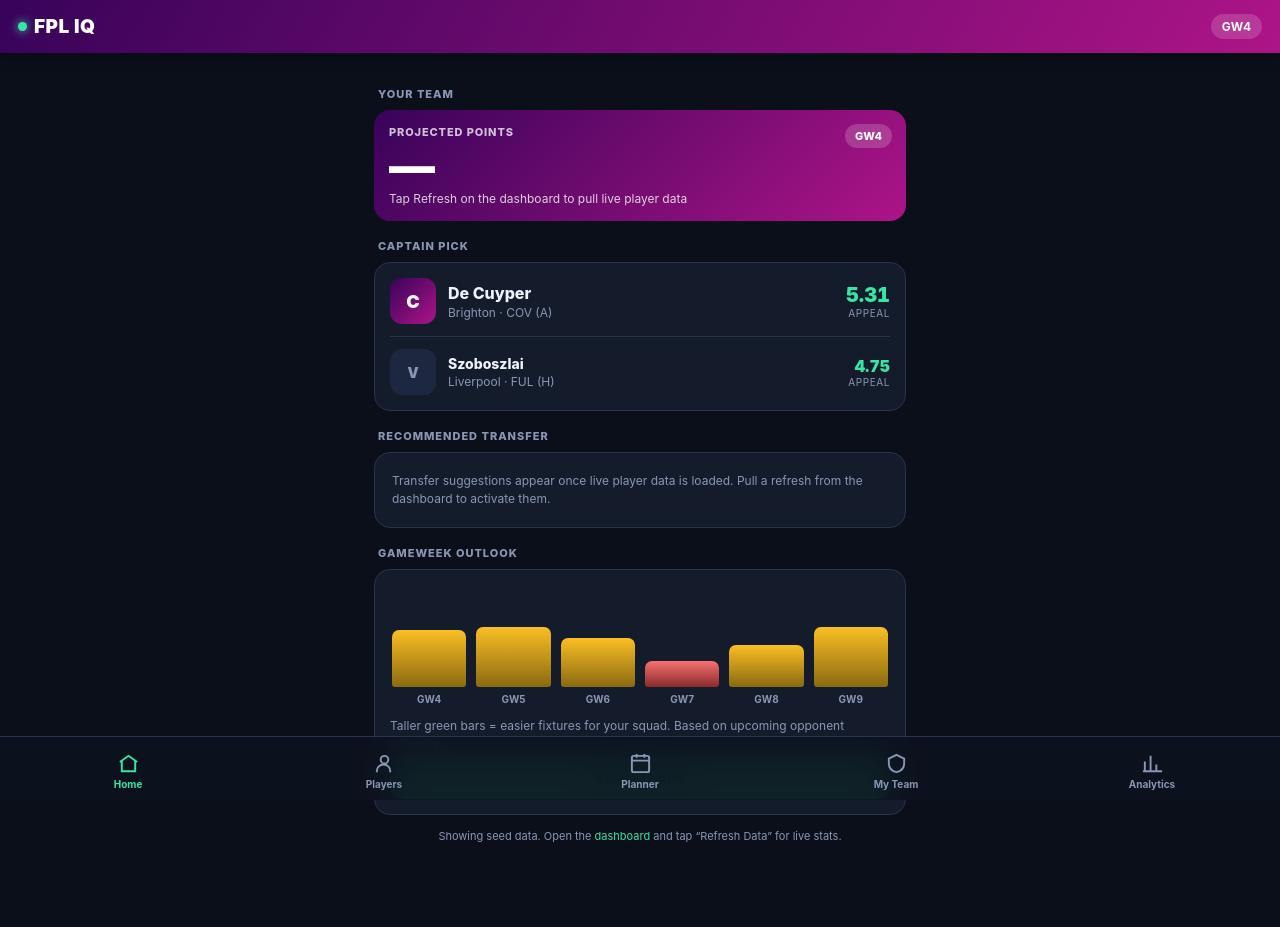
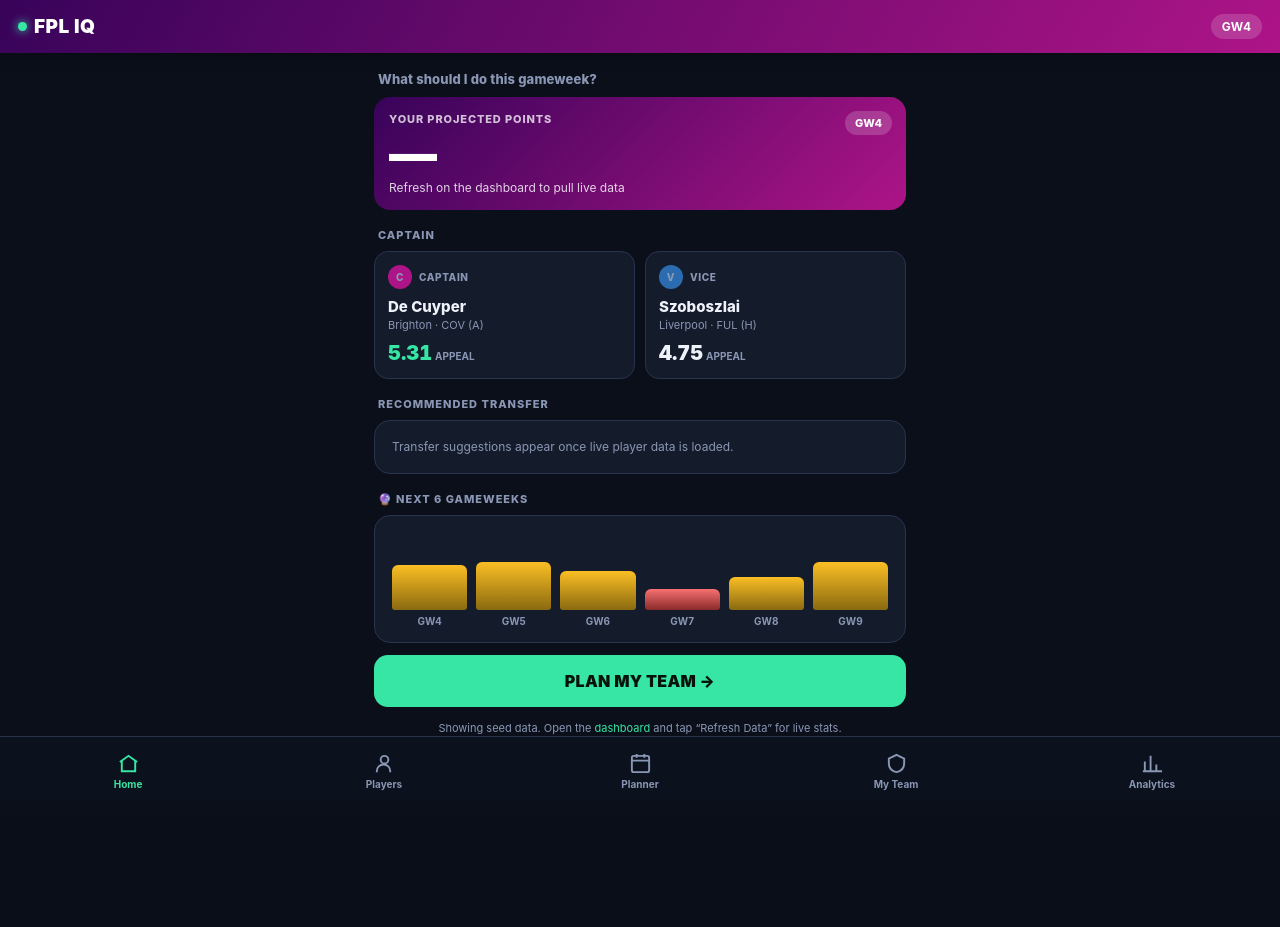
Before and after one commit to Cianobrien11/fpl-dashboard, a Flask app: page /app in a window 1280 px wide. After the commit the page ends 791 px from the top, so only its background shows below. Run offline with Flask 3, Linux system fonts and the light colour scheme; data comes from the database, SQL or seed files in the repository; some libraries are stand-ins or nearby versions.

Commit message:
Rework Home into a decision screen (captain/vice xPts, best opportunities, +pts transfer, PLAN MY TEAM) + labelled FPL IQ bars

```diff
--- a/templates/m_home.html
+++ b/templates/m_home.html
@@ -2,86 +2,87 @@
 {% block title %}FPL IQ — Home{% endblock %}
 {% block content %}
 <style>
+  .qline{font-size:13px;font-weight:800;color:var(--muted);margin:2px 4px 10px;letter-spacing:.01em}
+
   .hero{position:relative;overflow:hidden}
   .hero .lbl{font-size:11px;font-weight:800;letter-spacing:.08em;text-transform:uppercase;color:rgba(255,255,255,.75)}
-  .hero .big{font-size:46px;font-weight:900;color:#fff;line-height:1;margin:4px 0 2px;font-variant-numeric:tabular-nums}
-  .hero .sub{font-size:12px;color:rgba(255,255,255,.8)}
-  .hero .pill{position:absolute;top:14px;right:14px;background:rgba(255,255,255,.18);
-    color:#fff;font-size:11px;font-weight:800;padding:5px 10px;border-radius:100px}
+  .hero .big{font-size:48px;font-weight:900;color:#fff;line-height:1;margin:4px 0 2px;font-variant-numeric:tabular-nums}
+  .hero .sub{font-size:12px;color:rgba(255,255,255,.82)}
+  .hero .pill{position:absolute;top:14px;right:14px;background:rgba(255,255,255,.18);color:#fff;font-size:11px;font-weight:800;padding:5px 10px;border-radius:100px}
 
-  .row{display:flex;align-items:center;gap:12px}
-  .cap-badge{width:46px;height:46px;border-radius:12px;display:flex;align-items:center;justify-content:center;
-    font-weight:900;font-size:18px;background:linear-gradient(135deg,var(--p1),var(--p2));color:#fff;flex:none}
-  .cap-name{font-size:16px;font-weight:800}
-  .cap-meta{font-size:12px;color:var(--muted);margin-top:2px}
-  .cap-score{margin-left:auto;text-align:right}
-  .cap-score .v{font-size:20px;font-weight:900;color:var(--accent);font-variant-numeric:tabular-nums}
-  .cap-score .k{font-size:10px;color:var(--muted);text-transform:uppercase;letter-spacing:.06em}
+  /* captain + vice as two compact cards side by side */
+  .cv{display:flex;gap:10px}
+  .cv .cvcard{flex:1;background:var(--surface);border:1px solid var(--border);border-radius:14px;padding:13px}
+  .cv .role{display:flex;align-items:center;gap:7px;margin-bottom:8px}
+  .cv .arm{width:24px;height:24px;border-radius:50%;font-size:12px;font-weight:900;color:#fff;display:flex;align-items:center;justify-content:center}
+  .cv .arm.c{background:var(--p2)}.cv .arm.v{background:#2b6cb0}
+  .cv .role span{font-size:10px;font-weight:800;color:var(--muted);text-transform:uppercase;letter-spacing:.06em}
+  .cv .nm{font-size:15px;font-weight:800}
+  .cv .meta{font-size:11px;color:var(--muted);margin-top:2px}
+  .cv .xp{margin-top:9px;font-size:20px;font-weight:900;color:var(--accent);font-variant-numeric:tabular-nums}
+  .cv .xp small{font-size:10px;color:var(--muted);font-weight:700;text-transform:uppercase;margin-left:3px}
 
-  .xfer{display:flex;align-items:center;gap:10px;font-size:14px;font-weight:700}
-  .xfer .out{color:var(--hard)}.xfer .in{color:var(--easy)}
-  .xfer .arrow{color:var(--muted);font-size:18px}
-  .xfer-gain{margin-left:auto;background:var(--easy-bg);color:var(--easy);font-size:12px;font-weight:800;
-    padding:4px 9px;border-radius:100px;white-space:nowrap}
+  /* recommended transfer */
+  .xfer{display:flex;align-items:center;gap:10px;font-size:15px;font-weight:800}
+  .xfer .out{color:var(--hard)}.xfer .in{color:var(--easy)}.xfer .arrow{color:var(--muted);font-size:18px}
+  .xfer-gain{margin-left:auto;background:var(--easy-bg);color:var(--easy);font-size:13px;font-weight:900;padding:5px 11px;border-radius:100px;white-space:nowrap}
   .xfer-reason{font-size:12px;color:var(--muted);margin-top:9px;line-height:1.45}
 
-  .plist{display:flex;flex-direction:column}
-  .pitem{display:flex;align-items:center;gap:11px;padding:11px 2px;border-bottom:1px solid var(--border)}
-  .pitem:last-child{border-bottom:none}
-  .prank{width:20px;font-weight:800;color:var(--muted);font-size:13px;font-family:monospace}
-  .pname{font-size:14px;font-weight:700}
-  .pteam{font-size:11px;color:var(--muted);margin-top:1px}
-  .pxp{margin-left:auto;font-weight:900;font-size:15px;color:var(--accent);font-variant-numeric:tabular-nums}
+  /* best opportunities table */
+  table.opps{width:100%;border-collapse:collapse;font-size:13px}
+  table.opps th{text-align:left;color:var(--muted);font-size:9.5px;text-transform:uppercase;letter-spacing:.05em;padding:6px 6px;border-bottom:1px solid var(--border)}
+  table.opps td{padding:9px 6px;border-bottom:1px solid var(--border)}
+  table.opps tr:last-child td{border-bottom:none}
+  .opp-nm{font-weight:800}.opp-tm{font-size:10px;color:var(--muted)}
+  .opp-pos{font-size:9px;font-weight:800;padding:2px 5px;border-radius:4px;color:#fff;margin-right:5px}
+  .op-GK{background:#b45309}.op-DEF{background:#2b6cb0}.op-MID{background:#15803d}.op-FWD{background:#9d174d}
+  .opp-xp{text-align:right;font-weight:900;color:var(--accent);font-variant-numeric:tabular-nums}
+  .opp-own{text-align:right;color:var(--muted);font-variant-numeric:tabular-nums;font-size:12px}
 
-  .bars{display:flex;align-items:flex-end;gap:10px;height:120px;padding:6px 2px 0}
-  .bar{flex:1;display:flex;flex-direction:column;align-items:center;gap:6px;height:100%;justify-content:flex-end}
-  .bar .col{width:100%;border-radius:7px 7px 3px 3px;min-height:6px;transition:height .5s ease}
+  .bars{display:flex;align-items:flex-end;gap:9px;height:96px;padding:6px 2px 0}
+  .bar{flex:1;display:flex;flex-direction:column;align-items:center;gap:5px;height:100%;justify-content:flex-end}
+  .bar .col{width:100%;border-radius:6px 6px 3px 3px;min-height:5px}
   .bar.easy .col{background:linear-gradient(180deg,var(--easy),#1f8a4c)}
   .bar.mid .col{background:linear-gradient(180deg,var(--mid),#8a6a10)}
   .bar.hard .col{background:linear-gradient(180deg,var(--hard),#8a2a2a)}
   .bar .gw{font-size:10px;font-weight:700;color:var(--muted)}
 
-  .empty{font-size:12px;color:var(--muted);line-height:1.5;padding:4px 2px}
-  .refresh-note{font-size:11px;color:var(--muted);text-align:center;margin:14px 0 4px}
+  .cta{display:block;width:100%;text-align:center;background:var(--accent);color:#06130d;font-weight:900;font-size:16px;padding:16px;border-radius:14px;border:none;margin:4px 0 2px;letter-spacing:.02em}
+  .empty{font-size:12px;color:var(--muted);line-height:1.5;padding:2px 2px}
+  .refresh-note{font-size:11px;color:var(--muted);text-align:center;margin:14px 0 2px}
 </style>
 
+<div class="qline">What should I do this gameweek?</div>
+
 <!-- Projected score hero -->
-<div class="sec-label">Your Team</div>
 <div class="card grad hero">
   <div class="pill">GW{{ gw }}</div>
-  <div class="lbl">Projected points</div>
+  <div class="lbl">Your projected points</div>
   {% if projected is not none %}
     <div class="big">{{ projected }}</div>
-    <div class="sub">Based on your starting XI's expected points</div>
+    <div class="sub">Starting XI expected points this gameweek</div>
   {% else %}
     <div class="big">—</div>
-    <div class="sub">Tap Refresh on the dashboard to pull live player data</div>
+    <div class="sub">Refresh on the dashboard to pull live data</div>
   {% endif %}
 </div>
 
-<!-- Captain recommendation -->
+<!-- Captain + Vice -->
 {% if captain %}
-<div class="sec-label">Captain Pick</div>
-<div class="card">
-  <div class="row">
-    <div class="cap-badge">C</div>
-    <div>
-      <div class="cap-name">{{ captain.name }}</div>
-      <div class="cap-meta">{{ captain.team }} · {{ captain.opponent }} ({{ captain.venue }})</div>
-    </div>
-    <div class="cap-score">
-      <div class="v">{{ captain.appeal }}</div>
-      <div class="k">Appeal</div>
-    </div>
+<div class="sec-label">Captain</div>
+<div class="cv">
+  <div class="cvcard">
+    <div class="role"><span class="arm c">C</span><span>Captain</span></div>
+    <div class="nm">{{ captain.name }}</div>
+    <div class="meta">{{ captain.team }} · {{ captain.opponent }} ({{ captain.venue }})</div>
+    <div class="xp">{{ captain.xpts if captain.xpts is defined and captain.xpts else captain.appeal }}<small>{{ 'xPts' if captain.xpts is defined and captain.xpts else 'appeal' }}</small></div>
   </div>
   {% if vice %}
-  <div class="row" style="margin-top:12px;padding-top:12px;border-top:1px solid var(--border)">
-    <div class="cap-badge" style="background:var(--surface2);color:var(--muted);font-size:14px">V</div>
-    <div>
-      <div class="cap-name" style="font-size:14px">{{ vice.name }}</div>
-      <div class="cap-meta">{{ vice.team }} · {{ vice.opponent }} ({{ vice.venue }})</div>
-    </div>
-    <div class="cap-score"><div class="v" style="font-size:16px">{{ vice.appeal }}</div><div class="k">Appeal</div></div>
+  <div class="cvcard">
+    <div class="role"><span class="arm v">V</span><span>Vice</span></div>
+    <div class="nm">{{ vice.name }}</div>
+    <div class="meta">{{ vice.team }} · {{ vice.opponent }} ({{ vice.venue }})</div>
+    <div class="xp" style="color:var(--text)">{{ vice.xpts if vice.xpts is defined and vice.xpts else vice.appeal }}<small>{{ 'xPts' if vice.xpts is defined and vice.xpts else 'appeal' }}</small></div>
   </div>
   {% endif %}
 </div>
@@ -95,37 +96,36 @@
       <span class="out">{{ transfer.move.out }}</span>
       <span class="arrow">→</span>
       <span class="in">{{ transfer.move.get('in') or transfer.move.in_team }}</span>
+      {% if transfer_gain %}<span class="xfer-gain">+{{ transfer_gain }} pts</span>{% endif %}
     </div>
     {% if transfer.move.reason %}<div class="xfer-reason">{{ transfer.move.reason }}</div>{% endif %}
   {% else %}
-    <div class="empty">Transfer suggestions appear once live player data is loaded. Pull a refresh from the dashboard to activate them.</div>
+    <div class="empty">Transfer suggestions appear once live player data is loaded.</div>
   {% endif %}
 </div>
 
-<!-- Top players -->
-{% if top_players %}
-<div class="sec-label">Top Players · xPts</div>
-<div class="card">
-  <div class="plist">
-    {% for p in top_players %}
-    <div class="pitem">
-      <div class="prank">{{ loop.index }}</div>
-      <div>
-        <div class="pname">{{ p.name }}</div>
-        <div class="pteam">{{ p.team }}{% if p.position %} · {{ p.position }}{% endif %}</div>
-      </div>
-      <div class="pxp">{{ '%.1f'|format(p.xpts) }}</div>
-    </div>
+<!-- Best opportunities -->
+{% if opportunities %}
+<div class="sec-label">📈 Best Opportunities</div>
+<div class="card" style="padding:4px 12px">
+  <table class="opps">
+    <tr><th>Player</th><th style="text-align:right">xPts</th><th style="text-align:right">Owned</th></tr>
+    {% for o in opportunities %}
+    <tr>
+      <td><span class="opp-pos op-{{ o.position }}">{{ o.position }}</span><span class="opp-nm">{{ o.name }}</span> <span class="opp-tm">{{ o.team }}</span></td>
+      <td class="opp-xp">{{ '%.1f'|format(o.xpts) }}</td>
+      <td class="opp-own">{{ '%.1f'|format(o.selected_by|default(0)) }}%</td>
+    </tr>
     {% endfor %}
-  </div>
+  </table>
 </div>
 {% endif %}
 
-<!-- Gameweek outlook -->
+<!-- Next 6 GWs -->
 {% if outlook %}
-<div class="sec-label">Gameweek Outlook</div>
+<div class="sec-label">🔮 Next {{ outlook|length }} Gameweeks</div>
 <div class="card">
-  <div class="bars" id="bars">
+  <div class="bars">
     {% for o in outlook %}
     <div class="bar {{ o.band }}">
       <div class="col" style="height:{{ (o.ease / 10 * 100)|round(0,'floor') }}%"></div>
@@ -133,10 +133,11 @@
     </div>
     {% endfor %}
   </div>
-  <div class="xfer-reason" style="margin-top:12px">Taller green bars = easier fixtures for your squad. Based on upcoming opponent difficulty.</div>
-  <a class="btn-accent" href="{{ url_for('m_planner') }}">View Planner</a>
 </div>
 {% endif %}
+
+<!-- Plan my team CTA -->
+<a class="cta" href="{{ url_for('m_planner') }}">PLAN MY TEAM →</a>
 
 {% if not has_live %}
 <div class="refresh-note">Showing seed data. Open the <a href="/" style="color:var(--accent)">dashboard</a> and tap “Refresh Data” for live stats.</div>
```
Also changed, not shown: mobile.py (+22 -0 lines).
